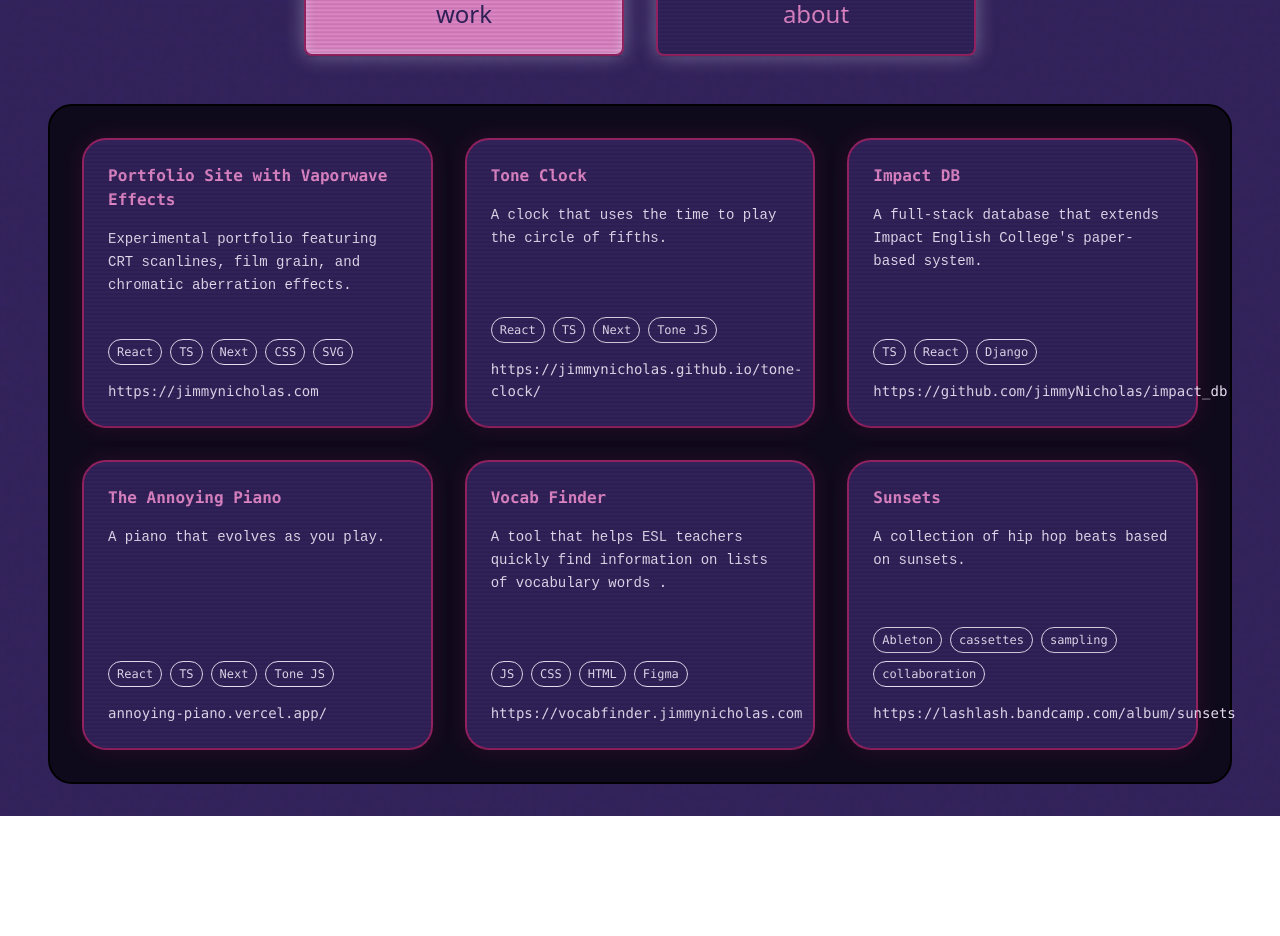
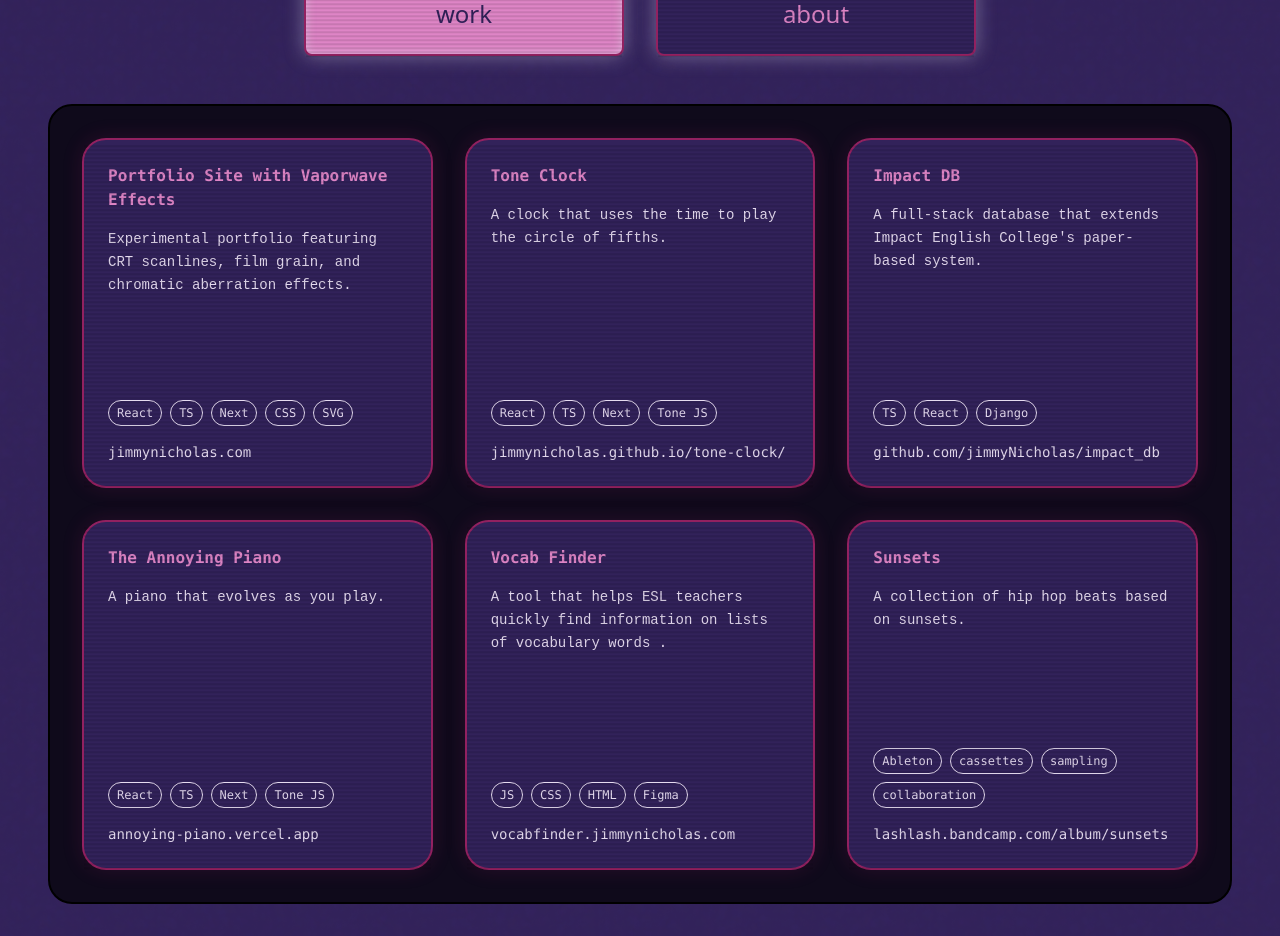
Before and after one commit to jimmyNicholas/portfolio_blog, a Next.js app: page /work in a window 1280 px wide. Shown: the part 240-1176 px from the top of the page. Before the commit the page ends 1056 px from the top, so only its background shows below. Built offline with nearby package versions, Linux system fonts and the light colour scheme.

Commit message:
refactor: update project links and enhance WorkPage styling
- Updated project links to remove "https://" for cleaner URLs.
- Adjusted the height of the WorkPage card for improved layout.
- Enhanced link styling with break-word properties for better text handling.

```diff
--- a/src/app/work/page.tsx
+++ b/src/app/work/page.tsx
@@ -18,14 +18,14 @@ const projects: Project[] = [
     description:
       "Experimental portfolio featuring CRT scanlines, film grain, and chromatic aberration effects. Includes business/creative mode toggle with dynamic theme switching.",
     tags: ["React", "TypeScript", "Next.js", "CSS", "SVG Filters"],
-    link: "https://jimmynicholas.com",
+    link: "jimmynicholas.com",
   },
   {
     id: "tone-clock",
     title: "Tone Clock",
     description: "A clock that uses the time to play the circle of fifths.",
     tags: ["React", "TypeScript", "Next.js", "Tone JS"],
-    link: "https://jimmynicholas.github.io/tone-clock/",
+    link: "jimmynicholas.github.io/tone-clock/",
   },
   {
     id: "impact-db",
@@ -33,14 +33,14 @@ const projects: Project[] = [
     description:
       "A full-stack database that extends Impact English College's paper-based system.",
     tags: ["TypeScript", "React", "Django"],
-    link: "https://github.com/jimmyNicholas/impact_db",
+    link: "github.com/jimmyNicholas/impact_db",
   },
   {
     id: "annoying-piano",
     title: "The Annoying Piano",
     description: "A piano that evolves as you play.",
     tags: ["React", "TypeScript", "Next.js", "Tone JS"],
-    link: "annoying-piano.vercel.app/",
+    link: "annoying-piano.vercel.app",
   },
   {
     id: "vocab-finder",
@@ -48,14 +48,14 @@ const projects: Project[] = [
     description:
       "A tool that helps ESL teachers quickly find information on lists of vocabulary words ",
     tags: ["JavaScript", "CSS", "HTML", "Figma"],
-    link: "https://vocabfinder.jimmynicholas.com",
+    link: "vocabfinder.jimmynicholas.com",
   },
   {
     id: "sunsets",
     title: "Sunsets",
     description: "A collection of hip hop beats based on sunsets.",
     tags: ["Ableton", "cassettes", "sampling", "collaboration"],
-    link: "https://lashlash.bandcamp.com/album/sunsets",
+    link: "lashlash.bandcamp.com/album/sunsets",
   },
 ];
 
@@ -97,7 +97,7 @@ const WorkPage = () => {
 
     return (
       <motion.div
-        className={`relative border-2 border-secondary rounded-3xl transition-all duration-300 min-h-[290px] ${
+        className={`relative border-2 border-secondary rounded-3xl transition-all duration-300 min-h-[350px] ${
           !isBusinessMode ? "crt-scanlines" : ""
         } p-6 h-64 flex flex-col`}
         style={getCardStyle()}
@@ -135,7 +135,13 @@ const WorkPage = () => {
                 href={`https://${project.link}`}
                 target="_blank"
                 rel="noopener noreferrer"
-                className="text-accent text-sm hover:text-secondary transition-colors font-mono"
+                className="text-accent text-sm hover:text-secondary transition-colors font-mono break-all"
+                style={{
+                  wordBreak: 'break-all',
+                  overflowWrap: 'break-word',
+                  maxWidth: '100%',
+                  display: 'block'
+                }}
               >
                 {project.link}
               </a>
```
